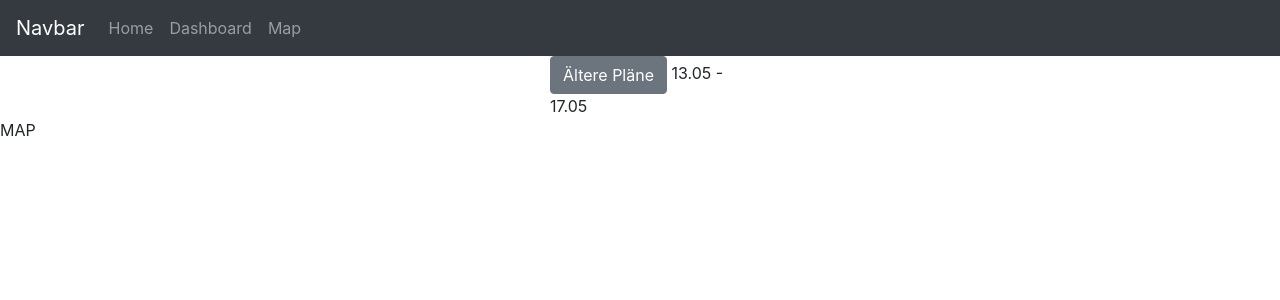
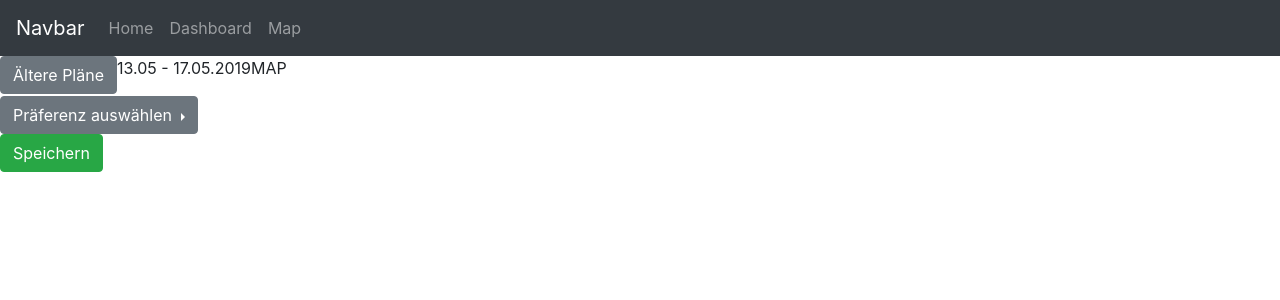
Before and after one commit to DevMert/BoDriveNPark, a React (Create React App) app: page /map in a window 1280 px wide. Shown: the top 300 px of the page. Built offline with nearby package versions, Linux system fonts and the light colour scheme.

Commit message:
+Footer.jsx;+PlanControl.jsx;+Preference.jsx;+SaveButton.jsx hinzugefügt

```diff
--- a/src/components/App.js
+++ b/src/components/App.js
@@ -4,17 +4,21 @@ import Header from "./NavBar";
 import Dashboard from "./Dashboard";
 import map from "./Map";
 import { BrowserRouter as Router, Switch, Link, Route } from "react-router-dom";
-import OldPlans from "./OldPlans";
+import PlanControl from "./PlanControl";
+import Footer from "./Footer";
 
 function App() {
   return (
     <Router>
       <div>
         <Header />
-        <OldPlans />
+        <PlanControl />
         <Route exact path="/" component={Dashboard} />
         <Route path="/dashboard" component={Dashboard} />
         <Route path="/map" component={map} />
+        <div>
+          <Footer />
+        </div>
       </div>
     </Router>
   );
--- /dev/null
+++ b/src/components/CurrentWeek.jsx
@@ -0,0 +1,9 @@
+import React, { Component } from "react";
+
+export default class CurrentWeek extends Component {
+  render() {
+    return (
+      <div style={{ align: "center", float: "left" }}> 13.05 - 17.05.2019</div>
+    );
+  }
+}
--- /dev/null
+++ b/src/components/Footer.jsx
@@ -0,0 +1,16 @@
+import React, { Component } from "react";
+import Preference from "./Preference";
+import SaveButton from "./SaveButton";
+
+class Footer extends Component {
+  render() {
+    return (
+      <div>
+        <Preference />
+        <SaveButton />
+      </div>
+    );
+  }
+}
+
+export default Footer;
--- a/src/components/OldPlans.jsx
+++ b/src/components/OldPlans.jsx
@@ -1,10 +1,10 @@
 import React, { Component } from "react";
 import { Button, OverlayTrigger, Popover } from "react-bootstrap";
 
-export default class oldPlans extends Component {
+export default class OldPlans extends Component {
   render() {
     return (
-      <div style={{ marginLeft: "550px", marginRight: "550px" }}>
+      <div style={{ align: "center", float: "left" }}>
         <OverlayTrigger
           trigger="click"
           placement="left"
@@ -14,14 +14,11 @@ export default class oldPlans extends Component {
               <Button variant="info">10.03-22.03 </Button>
               <Button variant="info">15.03-22.03 </Button>
               <Button variant="info">21.03-25.03 </Button>
-              <Button variant="info">26.03-31.03 </Button>
-              <Button variant="info">02.04-07.04 </Button>
             </Popover>
           }
         >
-          <Button variant="secondary"> Ältere Pläne</Button>
+          <Button variant="secondary">Ältere Pläne</Button>
         </OverlayTrigger>
-        <span className="sm-2"> 13.05 - 17.05 </span>
       </div>
     );
   }
--- /dev/null
+++ b/src/components/PlanControl.jsx
@@ -0,0 +1,15 @@
+import React, { Component } from "react";
+
+import OldPlans from "./OldPlans";
+import CurrentWeek from "./CurrentWeek";
+
+export default class PlanControl extends Component {
+  render() {
+    return (
+      <div>
+        <OldPlans />
+        <CurrentWeek />
+      </div>
+    );
+  }
+}
--- /dev/null
+++ b/src/components/Preference.jsx
@@ -0,0 +1,25 @@
+import React, { Component } from "react";
+
+import { DropdownButton, Dropdown } from "react-bootstrap";
+
+export default class Preference extends Component {
+  render() {
+    return (
+      <div>
+        <DropdownButton
+          drop="right"
+          variant="secondary"
+          title={` Präferenz auswählen `}
+          id={`dropdown-button-drop-right`}
+          key="right"
+        >
+          <Dropdown.Item eventKey="1">Reihe 1</Dropdown.Item>
+          <Dropdown.Item eventKey="2">Reihe 2</Dropdown.Item>
+          <Dropdown.Item eventKey="3">Reihe 3</Dropdown.Item>
+          <Dropdown.Item eventKey="4">Reihe 4</Dropdown.Item>
+          <Dropdown.Item eventKey="5">Reihe 5</Dropdown.Item>
+        </DropdownButton>
+      </div>
+    );
+  }
+}
--- /dev/null
+++ b/src/components/SaveButton.jsx
@@ -0,0 +1,13 @@
+import React, { Component } from "react";
+
+import Button from "react-bootstrap/Button";
+
+export default class SaveButton extends Component {
+  render() {
+    return (
+      <div>
+        <Button variant="success">Speichern</Button>
+      </div>
+    );
+  }
+}
```
